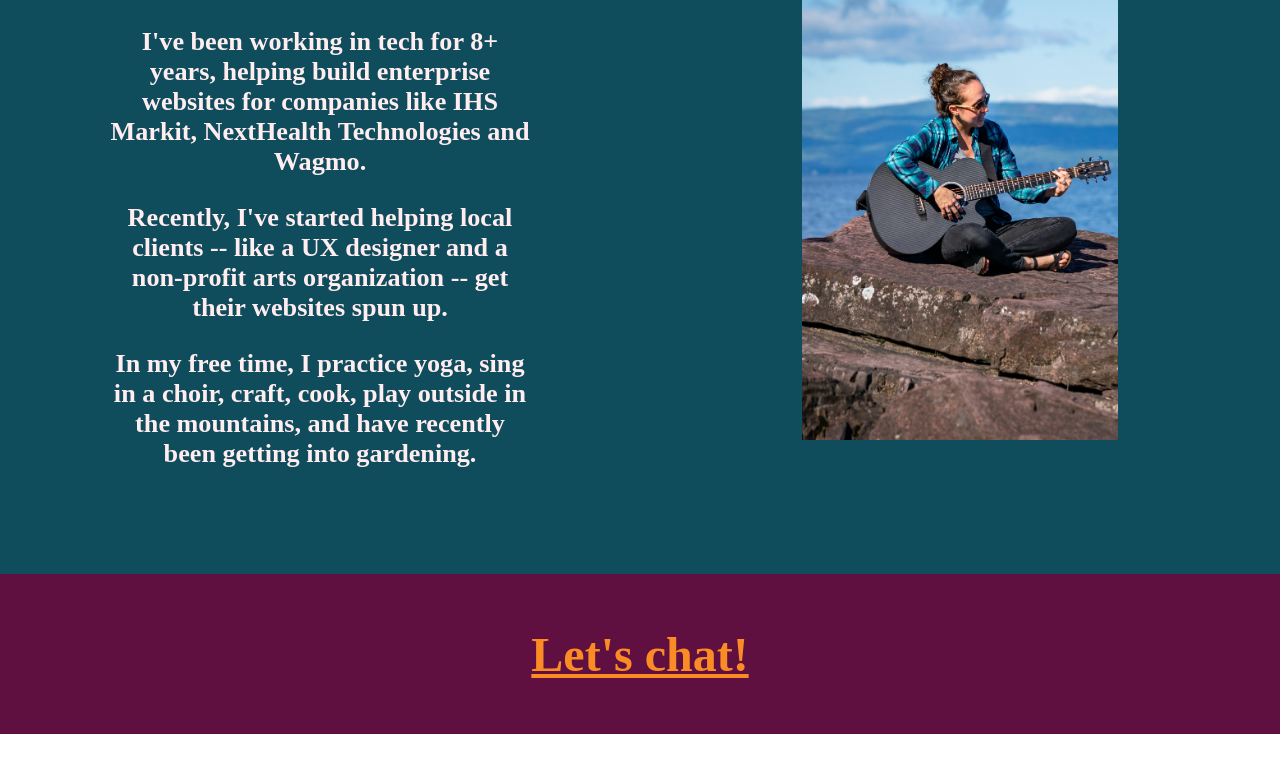
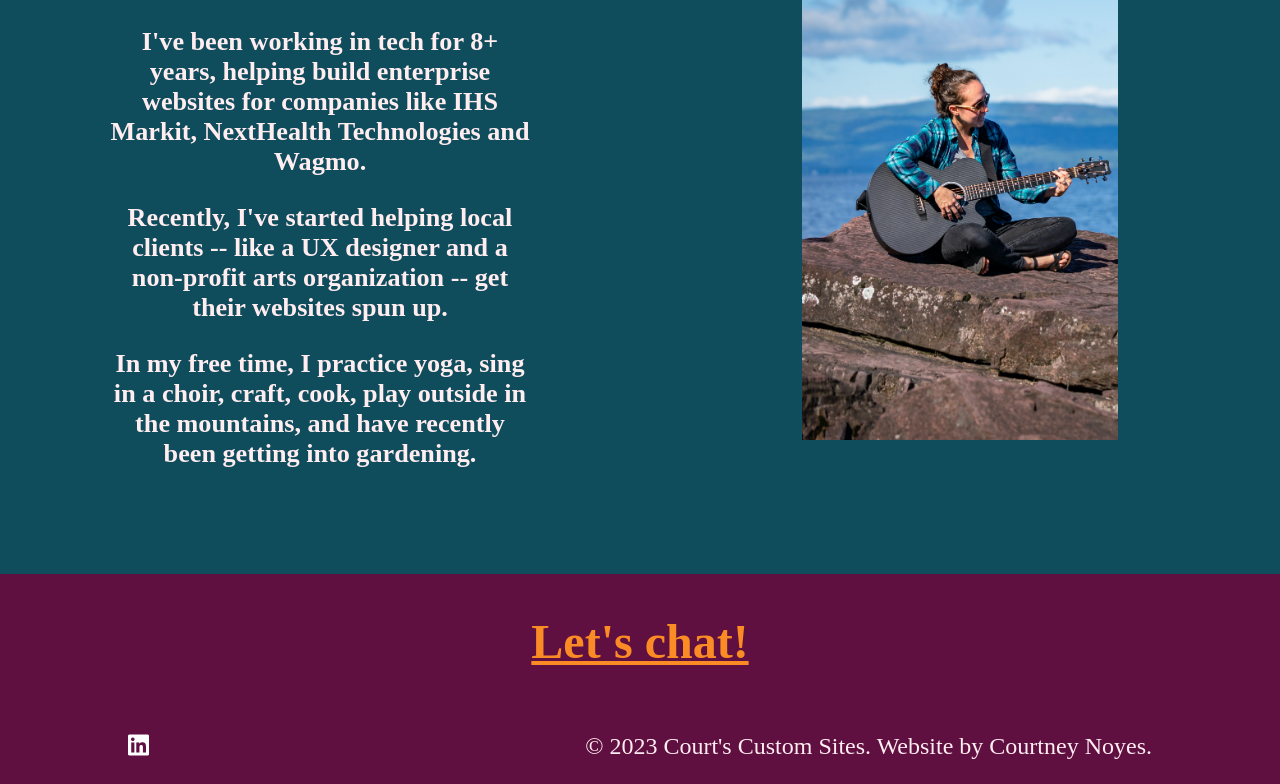
Before and after one commit to courtneyfay/courts-custom-sites, a SvelteKit app: page / in a window 1280 px wide. Shown: the part 866-1650 px from the top of the page. Before the commit the page ends 1600 px from the top, so only its background shows below. Built offline with nearby package versions, Linux system fonts and the light colour scheme; a web font is replaced by a local one.

Commit message:
sprucing up footer

```diff
--- a/src/routes/+page.svelte
+++ b/src/routes/+page.svelte
@@ -1,25 +1,26 @@
 <script>
-    import '@fortawesome/fontawesome-free/css/all.min.css';
-    import { onMount } from 'svelte';
-    import { fade } from "svelte/transition";
+    import '@fortawesome/fontawesome-free/css/all.min.css'
+    import { onMount } from 'svelte'
+    import { fade } from "svelte/transition"
 
+    const year = new Date().getFullYear()
     let sites = [
         'Wix',
         'Weebly',
         'Squarespace',
         'Wordpress',
-    ];
+    ]
 
-    let i = -1;
+    let i = -1
 
     onMount(() => {
 		const interval = setInterval(() => {
-			i += 1;
-			i %= sites.length;
-		}, 4500);
+			i += 1
+			i %= sites.length
+		}, 1500);
 
 		return () => {
-			clearInterval(interval);
+			clearInterval(interval)
 		};
 	});
   </script>
@@ -79,7 +80,16 @@
 
     <!-- Footer -->
     <div class="footer">
-        <h2><a class="accent-color" target="_blank" href="https://calendly.com/courts-custom-sites/">Let's chat!</a></h2>
+        <h2>
+            <a class="accent-color" target="_blank" href="https://calendly.com/courts-custom-sites/">Let's chat!</a>
+        </h2>
+        <div class="social">
+            <a target="_blank" href="https://www.linkedin.com/in/courtneynoyes/">
+                <i class="fa-brands fa-linkedin"></i>
+            </a>
+            <!-- calc current year -->
+            <p>© { year } Court's Custom Sites. Website by Courtney Noyes.</p>
+        </div>
     </div>
 </div>
 
@@ -177,13 +187,25 @@
 
     .footer {
         /* layout */
-        display: flex;
-        align-items: center;
-        justify-content: center;
+        text-align: center;
         min-height: 20vh;
 
         /* font */
         font-size: 2rem;
+    }
+
+    .social {
+        /* layout */
+        display: flex;
+        align-items: center;
+        justify-content: space-between;
+        margin: 0 10%;
+
+        /* font */
+        font-size: 1.5rem;
+    }
+    .social a {
+        color: white;
     }
 
     /* styles for tablets, desktops, laptops and larger screens */
@@ -213,11 +235,6 @@
             min-width: 33vw;
             max-width: 23vw;
         }
-
-        .footer {
-            /* layout */
-            max-height: 20vh;
-        }
     }
 
 </style>
```
